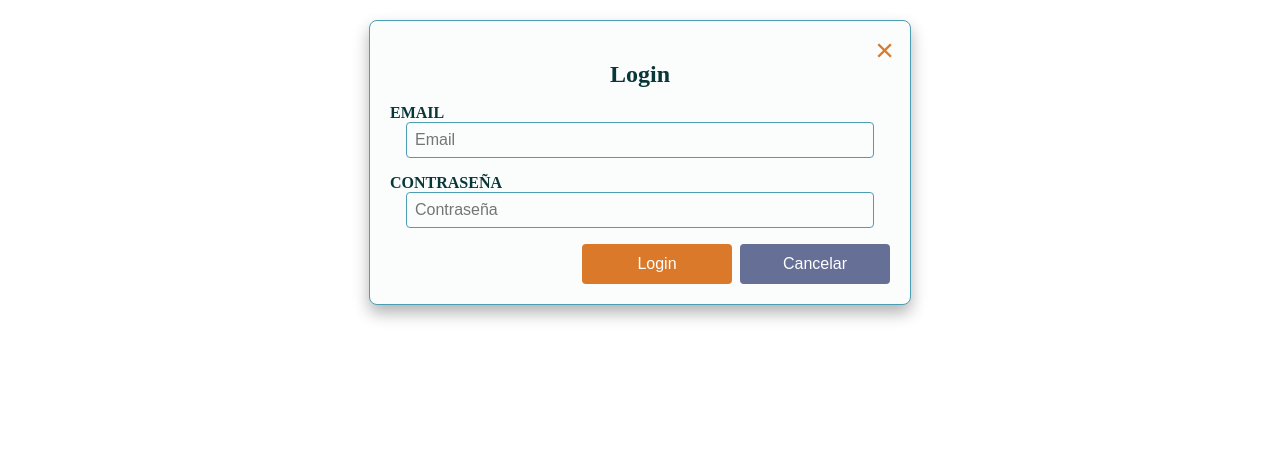
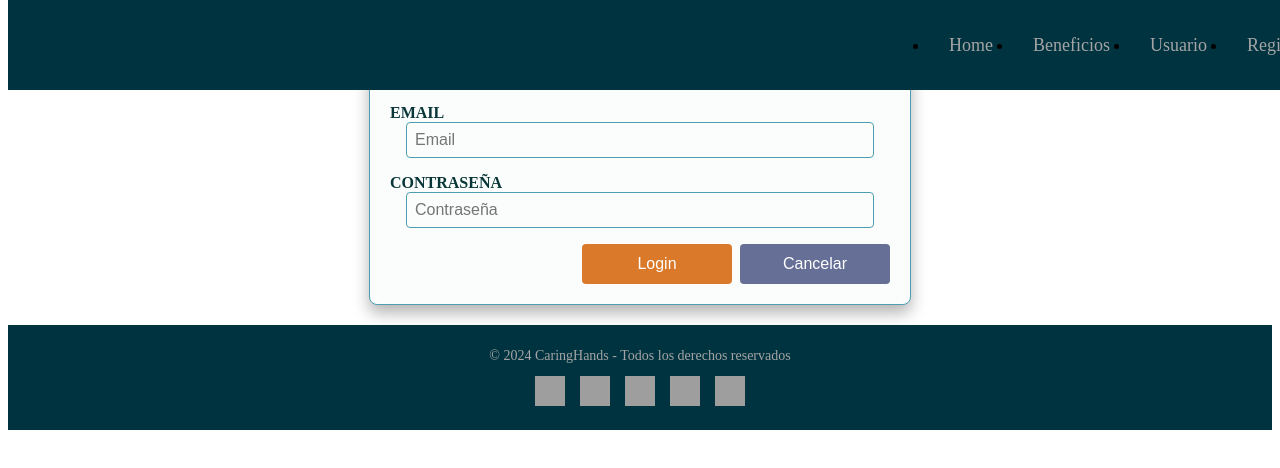
Before and after one commit to Elianarve/caringhands, a React (Vite) app in the folder client/: page /login in a window 1280 px wide. Shown: the top 468 px of the page. Built offline with nearby package versions, Linux system fonts and the light colour scheme; grey boxes are pictures that could not be loaded.

Commit message:
services

```diff
--- a/client/package.json
+++ b/client/package.json
@@ -15,7 +15,8 @@
     "react": "^18.3.1",
     "react-dom": "^18.3.1",
     "react-modal": "^3.16.1",
-    "react-router-dom": "^6.26.2"
+    "react-router-dom": "^6.26.2",
+    "yup": "^1.4.0"
   },
   "devDependencies": {
     "@eslint/js": "^9.9.0",
--- a/client/src/components/Nav.jsx
+++ b/client/src/components/Nav.jsx
@@ -1,41 +1,41 @@
-// import React, { useState } from 'react';
-// import { Link } from 'react-router-dom';
-// // import logo from '../assets/logo.png';
-// // import '../styles/Nav.css'; // Importa el CSS
+import React, { useState } from 'react';
+import { Link } from 'react-router-dom';
+// import logo from '../assets/logo.png';
+// import '../styles/Nav.css'; // Importa el CSS
 
-// const Nav = () => {
-//   const [isOpen, setIsOpen] = useState(false); // Estado para manejar el menú
+const Nav = () => {
+  const [isOpen, setIsOpen] = useState(false);
 
-//   const toggleMenu = () => {
-//     setIsOpen(!isOpen);
-//   };
+  const toggleMenu = () => {
+    setIsOpen(!isOpen);
+  };
 
-//   return (
-//     <nav className={`navbar ${isOpen ? 'active' : ''}`}>
-//       <img src={logo} alt="App Logo" className="logo" />
+  return (
+    <nav className={`navbar ${isOpen ? 'active' : ''}`}>
+      {/* <img src={logo} alt="App Logo" className="logo" /> */}
 
-//       {/* Botón hamburguesa */}
-//       <button className="hamburger" onClick={toggleMenu}>
-//         &#9776; {/* Icono de menú hamburguesa */}
-//       </button>
+      {/* Botón hamburguesa */}
+      <button className="hamburger" onClick={toggleMenu}>
+        &#9776; {/* Icono de menú hamburguesa */}
+      </button>
 
-//       {/* Enlaces de navegación */}
-//       <ul className={`navLinks ${isOpen ? 'active' : ''}`}>
-//         <li>
-//           <Link to="/" className="navLink" onClick={() => setIsOpen(false)}>Home</Link>
-//         </li>
-//         <li>
-//           <Link to="/benefits" className="navLink" onClick={() => setIsOpen(false)}>Beneficios</Link>
-//         </li>
-//         <li>
-//           <Link to="/user" className="navLink" onClick={() => setIsOpen(false)}>Usuario</Link>
-//         </li>
-//         <li>
-//           <Link to="/register" className="navLink" onClick={() => setIsOpen(false)}>Registro</Link>
-//         </li>
-//       </ul>
-//     </nav>
-//   );
-// };
+      {/* Enlaces de navegación */}
+      <ul className={`navLinks ${isOpen ? 'active' : ''}`}>
+        <li>
+          <Link to="/" className="navLink" onClick={() => setIsOpen(false)}>Home</Link>
+        </li>
+        <li>
+          <Link to="/benefits" className="navLink" onClick={() => setIsOpen(false)}>Beneficios</Link>
+        </li>
+        <li>
+          <Link to="/user" className="navLink" onClick={() => setIsOpen(false)}>Usuario</Link>
+        </li>
+        <li>
+          <Link to="/register" className="navLink" onClick={() => setIsOpen(false)}>Registro</Link>
+        </li>
+      </ul>
+    </nav>
+  );
+};
 
-// export default Nav;
+export default Nav;
--- a/client/src/layout/LayoutPublic.jsx
+++ b/client/src/layout/LayoutPublic.jsx
@@ -1,14 +1,15 @@
 import React from 'react'
 import { Outlet } from 'react-router-dom';
-// import Footer from '../components/Footer';
-// import Nav from '../components/Nav';
+import Footer from '../components/Footer';
+import Nav from '../components/Nav';
+
 
 const LayoutPublic = () => {
   return (
       <div>
-          {/* <Nav/> */}
+          <Nav/>
               <Outlet />
-          {/* <Footer/> */}
+           <Footer/>
       </div>
   );
 };
--- a/client/src/pages/Home.css
+++ b/client/src/pages/Home.css
@@ -13,14 +13,14 @@
   }
 
   .logo img {
-    height: 40px; /* Tamaño reducido para pantallas móviles */
+    height: 40px;
   }
 
   .navLinks {
-    display: none; /* Escondido en móvil, se muestra con el menú hamburguesa */
+    display: none;
     flex-direction: column;
     position: absolute;
-    top: 60px; /* Debajo del navbar */
+    top: 60px;
     right: 0;
     width: 100%;
     background-color: #003340;
@@ -33,7 +33,7 @@
     text-decoration: none;
     color: #A4A5A4;
     font-size: 16px;
-    border-bottom: 1px solid #1E4F64; /* Separación entre links */
+    border-bottom: 1px solid #1E4F64;
   }
 
   .hamburger {
@@ -57,24 +57,24 @@
     }
 
     .navLinks {
-      display: flex; /* Cambia a fila para pantallas grandes */
+      display: flex;
       flex-direction: row;
-      position: static; /* Cambiamos a posición estática */
+      position: static;
       background-color: transparent;
       justify-content: flex-end;
       width: auto;
-      margin-left: auto; /* Alinea los enlaces a la derecha */
+      margin-left: auto;
     }
 
     .navLink {
       margin: 0 20px;
       padding: 0;
       font-size: 18px;
-      border: none; /* Sin separación entre links en pantallas grandes */
+      border: none;
     }
 
     .hamburger {
-      display: none; /* Escondido en pantallas grandes */
+      display: none;
     }
   }
 
--- a/client/src/pages/Home.jsx
+++ b/client/src/pages/Home.jsx
@@ -1,12 +1,9 @@
 import React from 'react';
-// import Nav from '../components/Nav'; // Asegúrate de que la ruta sea correcta
-// import Footer from '../components/Footer'; // Asegúrate de que la ruta sea correcta
-// import './Home.css'; // Importa el CSS específico para la página Home
+import './Home.css';
 
 const Home = () => {
   return (
     <div>
-      <Nav /> {/* Componente de navegación */}
       <div className="home-content">
         <h1>Bienvenido a Caring Hands</h1>
         <div className="presentation-text">
@@ -18,7 +15,6 @@ const Home = () => {
           </p>
         </div>
       </div>
-      <Footer /> {/* Componente de pie de página */}
     </div>
   );
 };
--- a/client/src/services/UserServices.js
+++ b/client/src/services/UserServices.js
@@ -1,12 +1,12 @@
 import axios from "axios";
 
-const API_URL_AUTH = "http://localhost:5000/api/auth/";
+const API_URL_AUTH = "http://localhost:5000/auth/login";
 const API_URL_R = 'http://localhost:5000/auth/register';
 
 
 export const getAllUsers = async () => {
     try {
-        const response = await axios.get(API_URL_AUTH + "users");
+        const response = await axios.get(API_URL_AUTH);
         return response.data;
     } catch (error) {
         console.error(error);
@@ -25,7 +25,7 @@ export const getUserById = async (id
 
 export const updateUser = async (id, data) => {
     try {
-        const response = await axios.put(API_URL_AUTH + `users/${id}`, data);
+        const response = await axios.put(API_URL_AUTH , data);
         return response.data;
     } catch (error) {
         console.error(error);
@@ -43,7 +43,7 @@ export const deleteUser = async (id) => {
 
 export const loginUser = async (data) => {
     try {
-        const response = await axios.post(API_URL_AUTH + "login", data);
+        const response = await axios.post(API_URL_AUTH, data);
         return response.data;
     } catch (error) {
         console.error(error);
@@ -51,7 +51,7 @@ export const loginUser = async (data) => {
 };
 
 
-export const createUser = async (user) => {
+export const createUser = async (u) => {
     try {
         const response = await axios.post(API_URL_R, user);
         return response.data;
```
Also changed, not shown: client/src/router/router.jsx (+7 -4 lines), client/src/pages/register/Register.jsx (line endings or trailing spaces), 1 other file (tests, documents, lock files or other folders).
